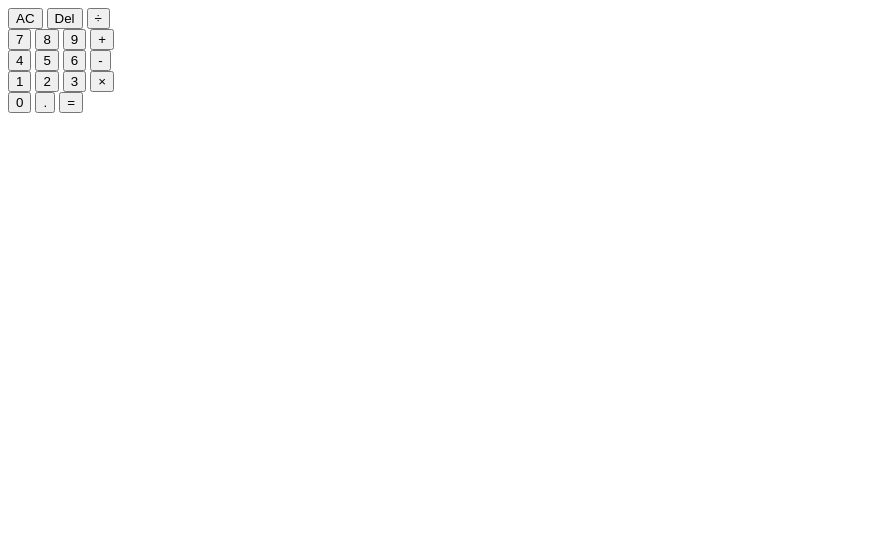
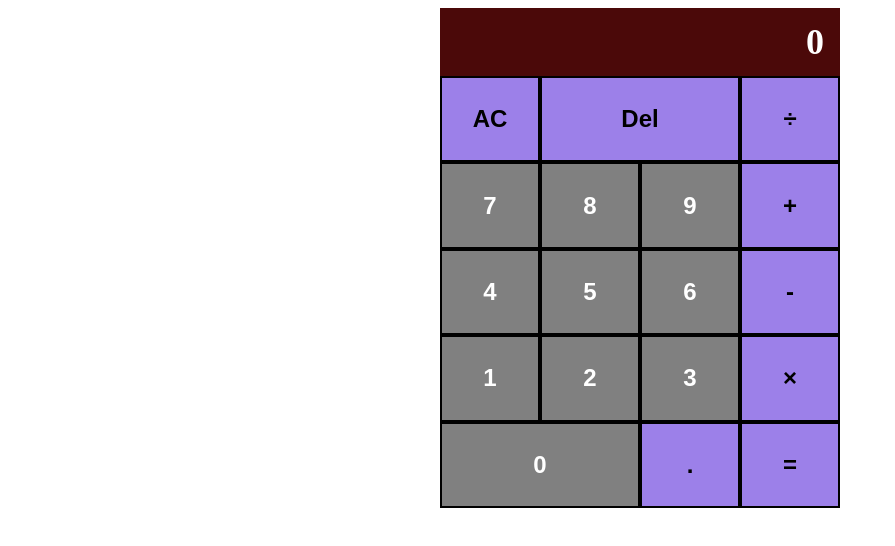
Before and after one commit to ayewhosthat/calculator, a plain HTML site: page index.html in a window 1280 px wide. Shown: the whole page, without its empty margins (0-895 px from the left). Drawn offline with Linux system fonts and the light colour scheme.

Commit message:
Finish calculator styling to have some buttons occupy two spaces instead of one

```diff
--- a/index.html
+++ b/index.html
@@ -4,36 +4,73 @@
     <meta charset="UTF-8">
     <meta name="viewport" content="width=device-width, initial-scale=1.0">
     <title>Calc-u-latah</title>
+    <link rel="stylesheet" href="style.css">
 </head>
 <body>
     <div class="calc-container">
+        <div class="display">
+            0
+        </div>
         <div class="row">
-            <button class="utility">AC</button>
-            <button class="utility" id="grow">Del</button>
+            <div class="reg">
+                <button class="utility">AC</button></div>
+            <div class="long">
+                <button class="utility">Del</button>
+            </div>
+            <div class="reg">
                 <button class="operator">÷</button>
             </div>
+        </div>
         <div class="row">
+            <div class="reg">
                 <button class="number">7</button>
+            </div>
+            <div class="reg">
                 <button class="number">8</button>
+            </div>
+            <div class="reg">
                 <button class="number">9</button>
+            </div>
+            <div class="reg">
                 <button class="operator">+</button>
             </div>
+        </div>
         <div class="row">
+            <div class="reg">
                 <button class="number">4</button>
+            </div>
+            <div class="reg">
                 <button class="number">5</button>
+            </div>
+            <div class="reg">
                 <button class="number">6</button>
+            </div>
+            <div class="reg">
                 <button class="operator">-</button>
             </div>
-        <div class="row">
-            <button class="number">1</button>
-            <button class="number">2</button>
-            <button class="number">3</button>
-            <button class="operator">×</button>
         </div>
         <div class="row">
-            <button class="number" id="grow">0</button>
+            <div class="reg">
+                <button class="number">1</button>
+            </div>
+            <div class="reg">
+                <button class="number">2</button>
+            </div>
+            <div class="reg">
+                <button class="number">3</button>
+            </div>
+            <div class="reg"><button class="operator">×</button></div>
+        </div>
+        <div class="row">
+            <div class="long">
+                <button class="number">0</button>
+            </div>
+            <div class="reg">
                 <button class="utility">.</button>
+            </div>
+            <div class="reg">
                 <button class="operator">=</button>
+            </div>
         </div>
     </div>
 </body>
--- a/style.css
+++ b/style.css
@@ -0,0 +1,59 @@
+body {
+    display: flex;
+    justify-content: center;
+    align-items: center;
+}
+
+.calc-container {
+    display: flex;
+    flex-direction: column;
+    width: 400px;
+    height: 500px;
+}
+
+.row {
+    display: flex;
+    flex: 1;
+}
+
+.number {
+    background-color: grey;
+    color: white;
+}
+
+.operator, .utility {
+    background-color: rgb(156, 128, 233);
+    color: black;
+}
+
+.long {
+    display: flex;
+    flex: 2;
+    justify-content: stretch;
+}
+
+.reg {
+    display: flex;
+    flex: 1;
+}
+
+.display {
+    width: auto;
+    height: 36px;
+    background-color: rgb(75, 9, 9);
+    color: white;
+    font-size: 36px;
+    font-weight: bold;
+    display: flex;
+    align-items: center;
+    justify-content: flex-end;
+    padding: 16px 16px 16px 16px;
+}
+
+button {
+    width: 100%;
+    height: auto;
+    font-size: 24px;
+    font-weight: bold;
+    border: 2px solid black;
+}
```
Lines whose indentation alone changed are shown as unchanged.
